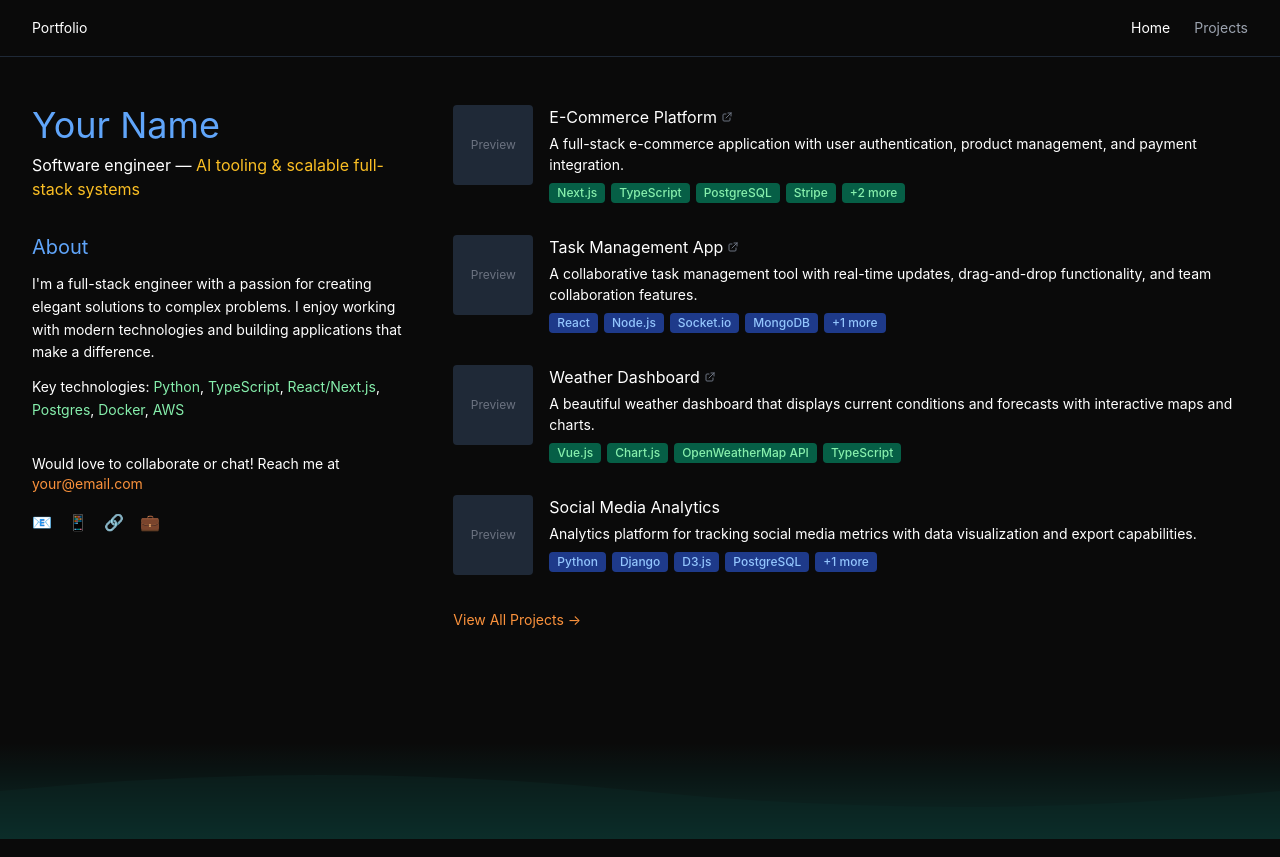
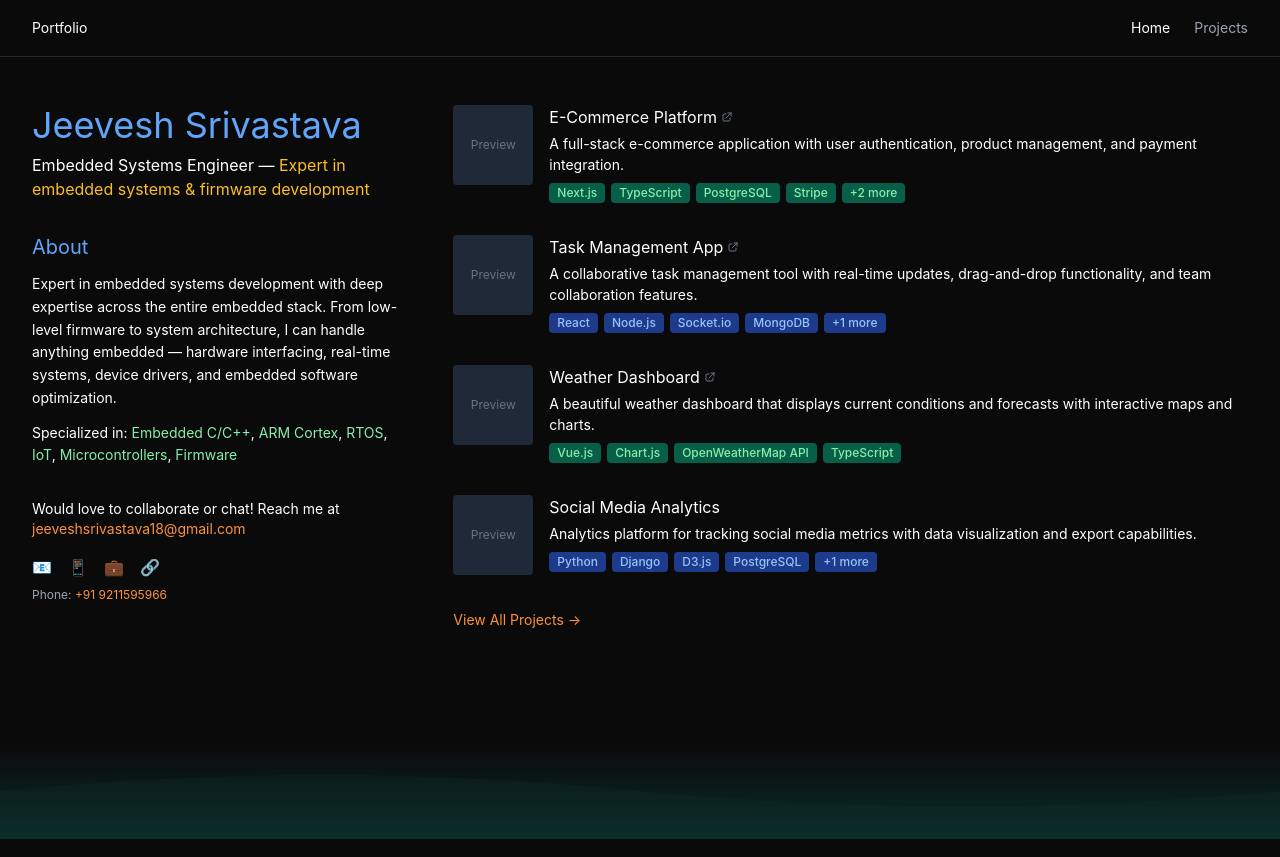
Before and after one commit to jk1806/my-portfolio, a Next.js app: page / in a window 1280 px wide. Built offline with nearby package versions, Linux system fonts and the light colour scheme.

Commit message:
Update personal information: Jeevesh Srivastava, embedded systems expert

```diff
--- a/app/layout.tsx
+++ b/app/layout.tsx
@@ -3,8 +3,8 @@ import './globals.css'
 import Navbar from '@/components/Navbar'
 
 export const metadata: Metadata = {
-  title: 'Portfolio',
-  description: 'Software Engineer Portfolio',
+  title: 'Jeevesh Srivastava | Embedded Systems Engineer',
+  description: 'Expert in embedded systems & firmware development. Specialized in embedded C/C++, ARM Cortex, RTOS, IoT, and microcontrollers.',
 }
 
 export default function RootLayout({
--- a/app/page.tsx
+++ b/app/page.tsx
@@ -13,10 +13,10 @@ export default function Home() {
           <div className="lg:col-span-1">
             <div className="mb-8">
               <h1 className="text-4xl font-normal text-[#60a5fa] mb-2">
-                Your Name
+                Jeevesh Srivastava
               </h1>
               <p className="text-base text-white mb-1">
-                Software engineer — <span className="text-[#fbbf24]">AI tooling & scalable full-stack systems</span>
+                Embedded Systems Engineer — <span className="text-[#fbbf24]">Expert in embedded systems & firmware development</span>
               </p>
             </div>
 
@@ -25,25 +25,28 @@ export default function Home() {
                 About
               </h2>
               <p className="text-sm text-white leading-relaxed mb-3">
-                I'm a full-stack engineer with a passion for creating elegant solutions
-                to complex problems. I enjoy working with modern technologies and
-                building applications that make a difference.
+                Expert in embedded systems development with deep expertise across the entire embedded stack.
+                From low-level firmware to system architecture, I can handle anything embedded — hardware interfacing,
+                real-time systems, device drivers, and embedded software optimization.
               </p>
               <p className="text-sm text-white leading-relaxed">
-                Key technologies: <span className="text-[#86efac]">Python</span>, <span className="text-[#86efac]">TypeScript</span>, <span className="text-[#86efac]">React/Next.js</span>, <span className="text-[#86efac]">Postgres</span>, <span className="text-[#86efac]">Docker</span>, <span className="text-[#86efac]">AWS</span>
+                Specialized in: <span className="text-[#86efac]">Embedded C/C++</span>, <span className="text-[#86efac]">ARM Cortex</span>, <span className="text-[#86efac]">RTOS</span>, <span className="text-[#86efac]">IoT</span>, <span className="text-[#86efac]">Microcontrollers</span>, <span className="text-[#86efac]">Firmware</span>
               </p>
             </div>
 
             <div>
               <p className="text-sm text-white mb-4">
-                Would love to collaborate or chat! Reach me at <a href="mailto:your@email.com" className="text-[#fb923c] hover:underline">your@email.com</a>
+                Would love to collaborate or chat! Reach me at <a href="mailto:jeeveshsrivastava18@gmail.com" className="text-[#fb923c] hover:underline">jeeveshsrivastava18@gmail.com</a>
               </p>
-              <div className="flex gap-4">
-                <a href="#" className="text-white hover:text-[#60a5fa] transition-colors">📧</a>
-                <a href="#" className="text-white hover:text-[#60a5fa] transition-colors">📱</a>
-                <a href="#" className="text-white hover:text-[#60a5fa] transition-colors">🔗</a>
-                <a href="#" className="text-white hover:text-[#60a5fa] transition-colors">💼</a>
+              <div className="flex gap-4 mb-2">
+                <a href="mailto:jeeveshsrivastava18@gmail.com" className="text-white hover:text-[#60a5fa] transition-colors" title="Email">📧</a>
+                <a href="tel:+919211595966" className="text-white hover:text-[#60a5fa] transition-colors" title="Phone">📱</a>
+                <a href="https://www.linkedin.com/in/jeevesh9" target="_blank" rel="noopener noreferrer" className="text-white hover:text-[#60a5fa] transition-colors" title="LinkedIn">💼</a>
+                <a href="https://github.com/jk1806" target="_blank" rel="noopener noreferrer" className="text-white hover:text-[#60a5fa] transition-colors" title="GitHub">🔗</a>
               </div>
+              <p className="text-xs text-gray-400">
+                Phone: <a href="tel:+919211595966" className="text-[#fb923c] hover:underline">+91 9211595966</a>
+              </p>
             </div>
           </div>
 
```
Also changed, not shown: 1 other file (tests, documents, lock files or other folders).
